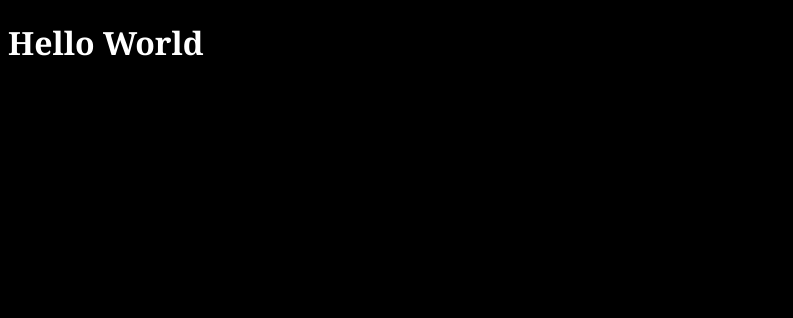
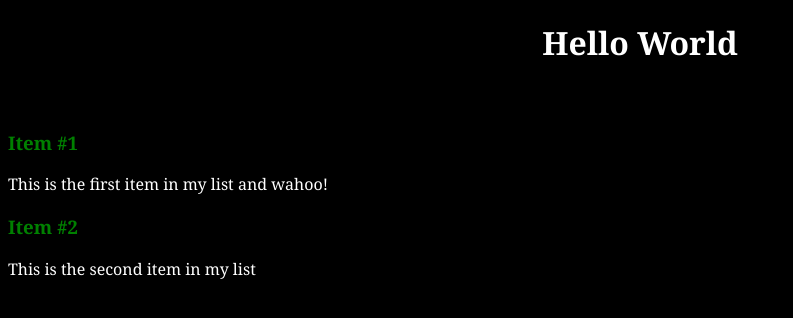
Before and after one commit to 0rammar0/learninggit, a plain HTML site: page index.html in a window 1280 px wide. Shown: the whole page, without its empty margins (0-793 px from the left). Drawn offline with Linux system fonts and the light colour scheme.

Commit message:
custom class styles

```diff
--- a/index.html
+++ b/index.html
@@ -7,7 +7,17 @@
     <meta name="viewport" content="width=device-width, initial-scale=1.0">
   </head>
   <body>
-    <h1>Hello World</h1>
-
+    <div class="introduction">
+      <h1>Hello World</h1>
+      <h3>Let's try different css for this</h3>
+    </div>
+    <div class="mylist">
+      <h3>Item #1</h3>
+      <p>This is the first item in my list and wahoo!</p>
+    </div>
+    <div class="mylist">
+      <h3>Item #2</h3>
+      <p>This is the second item in my list</p>
+    </div>
   </body>
 </html>
--- a/style.css
+++ b/style.css
@@ -4,6 +4,17 @@ body {
 	font-family: 'Georgia', sans-serif;
 }
 
-h1 {
+.introduction h1 {
   color: white;
+  text-align: center;
 }
+
+.mylist h3 {
+  color: green;
+  text-align: left;
+}
+
+.mylist p {
+  color: white;
+  text-align: left;
+}
```
